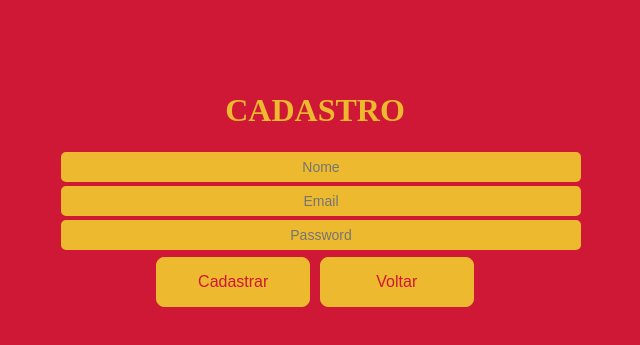
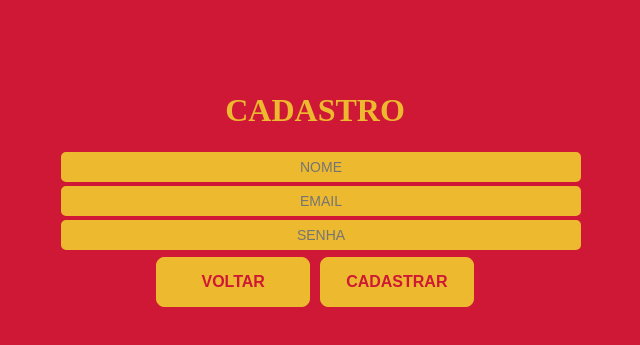
Before and after one commit to emylyzinha/Cadastro-React, a React (Vite) app in the folder atividade-01-2tri/app/: page / in a window 1280 px wide. Both pictures are taken after typing "name@example.com", "Sample" into the empty fields and a click on the button "Cadastrar". Shown: the part 169-514 px from the top of the page, without its empty margins (325-965 px from the left). Built offline with nearby package versions, Linux system fonts and the light colour scheme.

Commit message:
Update Cadastro.tsx

```diff
--- a/atividade-01-2tri/app/src/components/Cadastro.tsx
+++ b/atividade-01-2tri/app/src/components/Cadastro.tsx
@@ -1,5 +1,4 @@
 import { Dispatch, FormEventHandler, SetStateAction } from "react";
-import '../App.css'
 
 export default function ({ setRoute }: { setRoute: Dispatch<SetStateAction<string>> }) {
   const enviarDados: FormEventHandler<HTMLFormElement> = async ev => {
@@ -33,15 +32,13 @@ export default function ({ setRoute }: { setRoute: Dispatch<SetStateAction<strin
   }
 
   return <>
-    <div className="container">
-      <form onSubmit={enviarDados}>
-        <h1>CADASTRO</h1>
-        <input name="_name" placeholder="Nome" />
-        <input name="email" placeholder="Email" />
-        <input name="password" type="password" placeholder="Password" />
-        <button>Cadastrar</button>
-        <button onClick={() => setRoute("login")}>Voltar</button>
-      </form>
-    </div>
+    <form onSubmit={enviarDados}>
+      <h1>CADASTRO</h1>
+      <input name="_name" placeholder="NOME" />
+      <input name="email" placeholder="EMAIL" />
+      <input name="password" type="password" placeholder="SENHA" />
+      <button onClick={() => setRoute("login")}><b>VOLTAR</b></button>
+      <button><b>CADASTRAR</b></button>
+    </form>
   </>
 }
```
